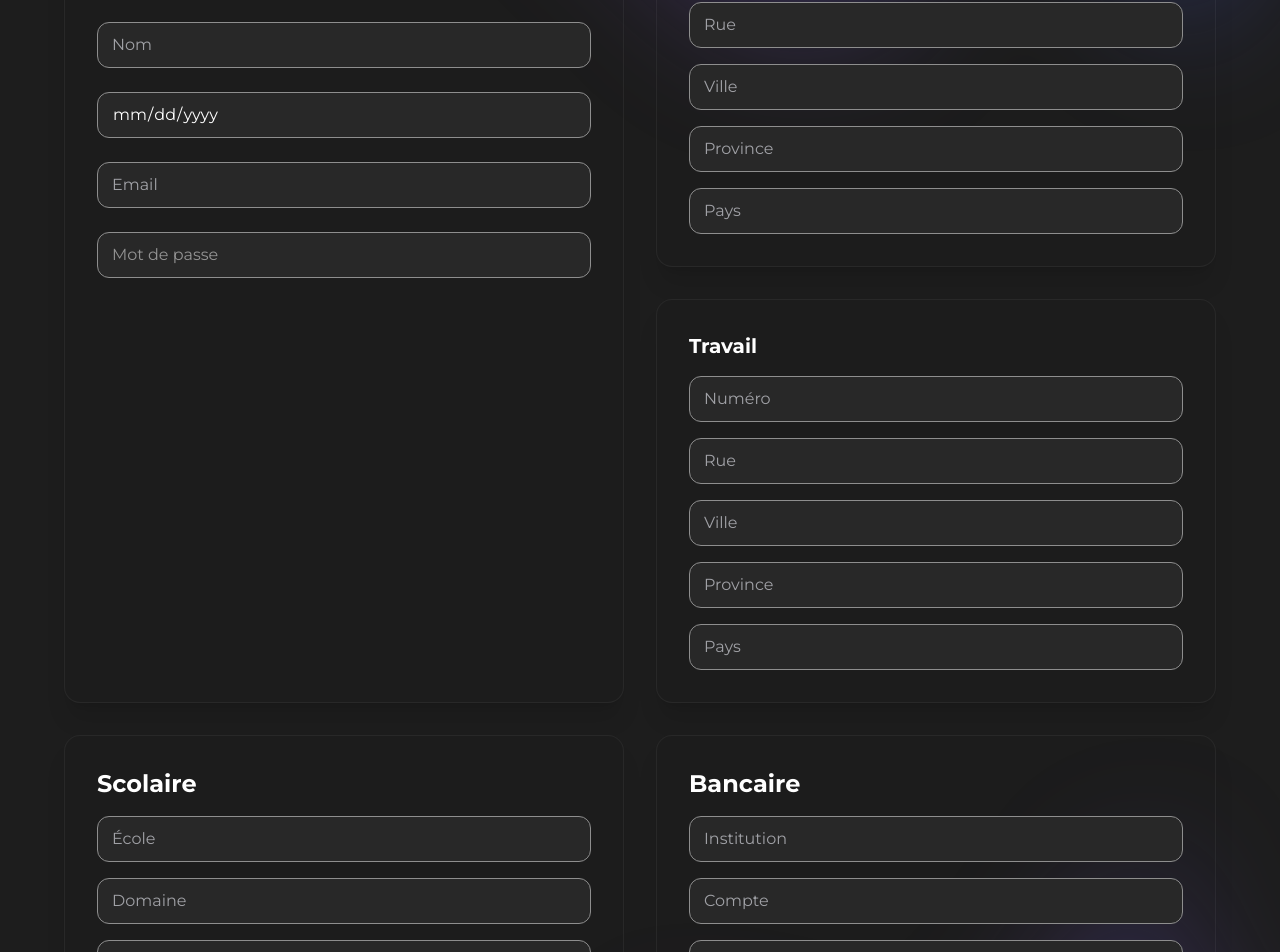
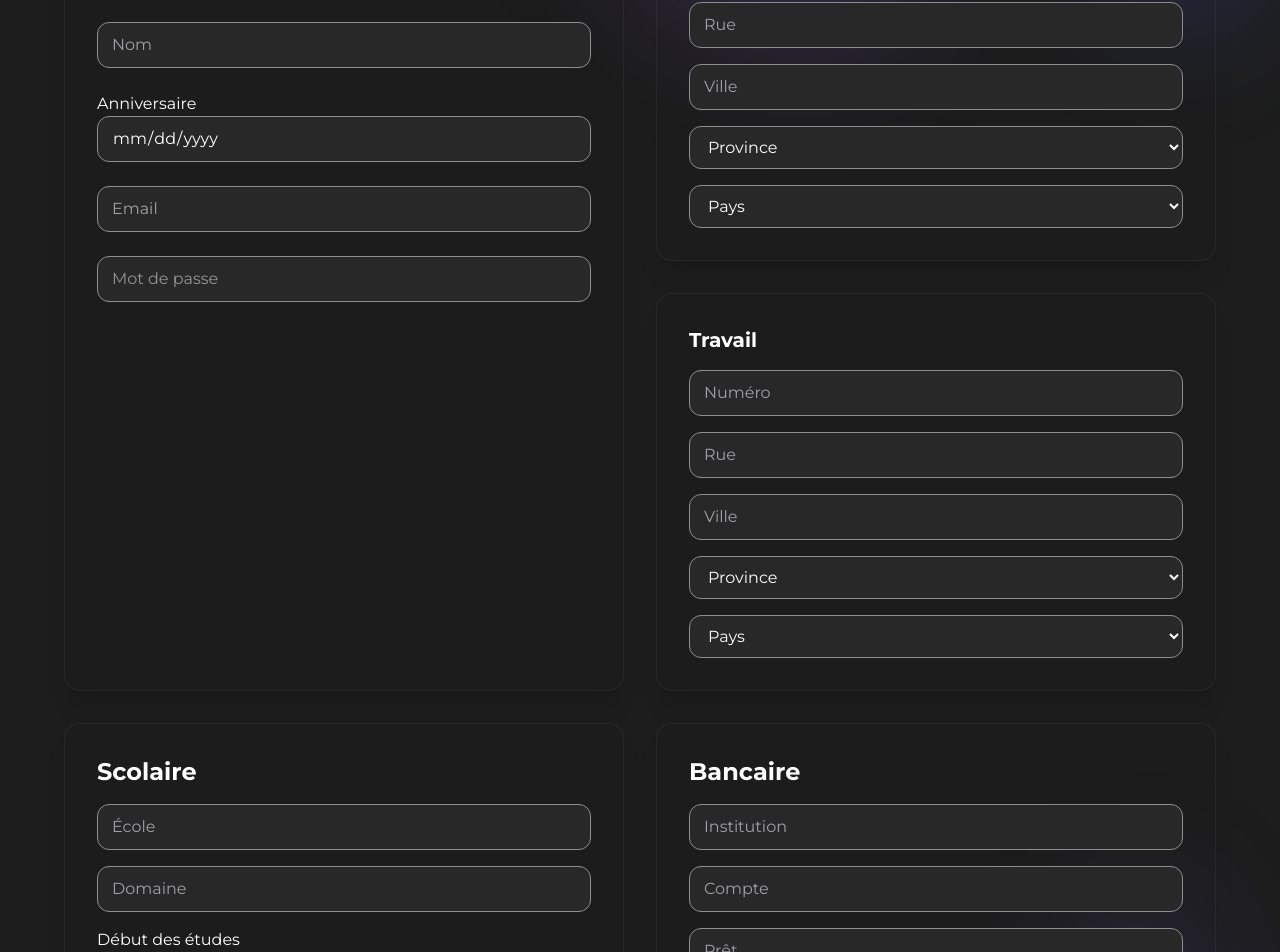
Before and after one commit to JRcard/PS-equipe1, a Vue app: page /profil in a window 1280 px wide. Shown: the part 321-1273 px from the top of the page. Built offline with nearby package versions, Linux system fonts and the light colour scheme; no server answers.

Commit message:
Ajout de label pour les date du form, changement d'input pour les province et le pays pour mettre un select

```diff
--- a/src/components/Profile.vue
+++ b/src/components/Profile.vue
@@ -1,5 +1,6 @@
 <template>
-    <div class="relative isolate bg-background min-h-screen px-6 lg:px-8 pt-24 text-white">
+
+    <div class="relative isolate bg-background min-h-screen px-6 lg:px-8 pt-24 text-white mb-6">
 
         <!-- BLOB TOP -->
         <div aria-hidden="true"
@@ -44,8 +45,11 @@
                 <input v-model="userData.lastName" :disabled="isDisable" placeholder="Nom"
                     class="w-full bg-input-bg border border-input-border text-text placeholder-text-secondaire px-3.5 py-2.5 rounded-xl focus:border-secondaire focus:ring-1 focus:ring-secondaire" />
 
-                <input type="date" v-model="userData.birthDate" :disabled="isDisable"
-                    class="w-full bg-input-bg border border-input-border text-text px-3.5 py-2.5 rounded-xl focus:border-secondaire focus:ring-1 focus:ring-secondaire" />
+                <div>
+                    <label for="birthDate">Anniversaire</label>
+                    <input type="date" v-model="userData.birthDate" :disabled="isDisable"
+                        class="w-full bg-input-bg border border-input-border text-text px-3.5 py-2.5 rounded-xl focus:border-secondaire focus:ring-1 focus:ring-secondaire" />
+                </div>
 
                 <input v-model="userData.email" :disabled="isDisable" placeholder="Email"
                     class="w-full bg-input-bg border border-input-border text-text placeholder-text-secondaire px-3.5 py-2.5 rounded-xl focus:border-secondaire focus:ring-1 focus:ring-secondaire" />
@@ -78,14 +82,31 @@
                     <input v-model="userAdresseOne.city" :disabled="isDisable" placeholder="Ville"
                         class="w-full bg-input-bg border border-input-border text-text placeholder-text-secondaire px-3.5 py-2.5 rounded-xl focus:border-secondaire focus:ring-1 focus:ring-secondaire" />
 
-                    <input v-model="userAdresseOne.province" :disabled="isDisable" placeholder="Province"
-                        class="w-full bg-input-bg border border-input-border text-text placeholder-text-secondaire px-3.5 py-2.5 rounded-xl focus:border-secondaire focus:ring-1 focus:ring-secondaire" />
+                    <select v-model="userAdresseOne.province" :disabled="isDisable"
+                        class="w-full bg-input-bg border border-input-border text-text placeholder-text-secondaire px-3.5 py-2.5 rounded-xl focus:border-secondaire focus:ring-1 focus:ring-secondaire">
+                        <option value="" selected>Province</option>
+                        <option value="QC">Québec</option>
+                        <option value="ON">Ontario</option>
+                        <option value="NL">Terre-Neuve-et-Labrador</option>
+                        <option value="NS">Nouvelle-Écosse</option>
+                        <option value="PE">Île-du-Prince-Édouard</option>
+                        <option value="NB">Nouveau-Brunswick</option>
+                        <option value="MB">Manitoba</option>
+                        <option value="SK">Saskatchewan</option>
+                        <option value="AB">Alberta</option>
+                        <option value="BC">Colombie-Britannique</option>
+                        <option value="YT">Yukon</option>
+                        <option value="NT">Territoires du Nord-Ouest</option>
+                        <option value="NU">Nunavut</option>
+                    </select>
 
-                    <input v-model="userAdresseOne.country" :disabled="isDisable" placeholder="Pays"
-                        class="w-full bg-input-bg border border-input-border text-text placeholder-text-secondaire px-3.5 py-2.5 rounded-xl focus:border-secondaire focus:ring-1 focus:ring-secondaire" />
+                    <select v-model="userAdresseOne.country"
+                        class="w-full bg-input-bg border border-input-border text-text placeholder-text-secondaire px-3.5 py-2.5 rounded-xl focus:border-secondaire focus:ring-1 focus:ring-secondaire">
+                        <option value="" selected>Pays</option>
+                        <option value="CA">Canada</option>
+                    </select>
 
-
-                    <button v-if="!isDisable" @click="delAdressFunction(userAdresseOne.type)" class="group w-fit self-start flex items-center gap-1.5 px-3 py-1.5 rounded-lg
+                    <button type="button" v-if="!isDisable" @click="delAdressFunction(userAdresseOne.type)" class="group w-fit self-start flex items-center gap-1.5 px-3 py-1.5 rounded-lg
          bg-linear-to-r from-red-600/80 to-red-800/80
          hover:from-red-500 hover:to-red-700
          text-white text-sm font-medium
@@ -116,16 +137,32 @@
                     <input v-model="userAdresseTwo.city" :disabled="isDisable" placeholder="Ville"
                         class="w-full bg-input-bg border border-input-border text-text placeholder-text-secondaire px-3.5 py-2.5 rounded-xl focus:border-secondaire focus:ring-1 focus:ring-secondaire" />
 
-                    <input v-model="userAdresseTwo.province" :disabled="isDisable" placeholder="Province"
-                        class="w-full bg-input-bg border border-input-border text-text placeholder-text-secondaire px-3.5 py-2.5 rounded-xl focus:border-secondaire focus:ring-1 focus:ring-secondaire" />
+                    <select v-model="userAdresseTwo.province" :disabled="isDisable"
+                        class="w-full bg-input-bg border border-input-border text-text placeholder-text-secondaire px-3.5 py-2.5 rounded-xl focus:border-secondaire focus:ring-1 focus:ring-secondaire">
+                        <option value="">Province</option>
+                        <option value="QC">Québec</option>
+                        <option value="ON">Ontario</option>
+                        <option value="NL">Terre-Neuve-et-Labrador</option>
+                        <option value="NS">Nouvelle-Écosse</option>
+                        <option value="PE">Île-du-Prince-Édouard</option>
+                        <option value="NB">Nouveau-Brunswick</option>
+                        <option value="MB">Manitoba</option>
+                        <option value="SK">Saskatchewan</option>
+                        <option value="AB">Alberta</option>
+                        <option value="BC">Colombie-Britannique</option>
+                        <option value="YT">Yukon</option>
+                        <option value="NT">Territoires du Nord-Ouest</option>
+                        <option value="NU">Nunavut</option>
+                    </select>
 
-                    <input v-model="userAdresseTwo.country" :disabled="isDisable" placeholder="Pays"
-                        class="w-full bg-input-bg border border-input-border text-text placeholder-text-secondaire px-3.5 py-2.5 rounded-xl focus:border-secondaire focus:ring-1 focus:ring-secondaire" />
+                    <select v-model="userAdresseTwo.country"
+                        class="w-full bg-input-bg border border-input-border text-text placeholder-text-secondaire px-3.5 py-2.5 rounded-xl focus:border-secondaire focus:ring-1 focus:ring-secondaire">
+                        <option value="" selected>Pays</option>
+                        <option value="CA">Canada</option>
+                    </select>
 
 
-
-
-                    <button v-if="!isDisable" @click="delAdressFunction(userAdresseTwo.type)" class="group w-fit self-start flex items-center gap-1.5 px-3 py-1.5 rounded-lg
+                    <button type="button" v-if="!isDisable" @click="delAdressFunction(userAdresseTwo.type)" class="group w-fit self-start flex items-center gap-1.5 px-3 py-1.5 rounded-lg
          bg-linear-to-r from-red-600/80 to-red-800/80
          hover:from-red-500 hover:to-red-700
          text-white text-sm font-medium
@@ -154,14 +191,21 @@
                 <input v-model="schoolDetail.fieldOfStudy" :disabled="isDisable" placeholder="Domaine"
                     class="w-full bg-input-bg border border-input-border text-text placeholder-text-secondaire px-3.5 py-2.5 rounded-xl focus:border-secondaire focus:ring-1 focus:ring-secondaire" />
 
-                <input type="date" v-model="schoolDetail.startDate" :disabled="isDisable"
-                    class="w-full bg-input-bg border border-input-border text-text placeholder-text-secondaire px-3.5 py-2.5 rounded-xl focus:border-secondaire focus:ring-1 focus:ring-secondaire" />
+                <div>
+                    <label for="startDate">Début des études</label>
+                    <input type="date" v-model="schoolDetail.startDate" :disabled="isDisable" id="startDate"
+                        class="w-full bg-input-bg border border-input-border text-text placeholder-text-secondaire px-3.5 py-2.5 rounded-xl focus:border-secondaire focus:ring-1 focus:ring-secondaire" />
+                </div>
 
-                <input type="date" v-model="schoolDetail.projectedEndDate" :disabled="isDisable"
-                    class="w-full bg-input-bg border border-input-border text-text placeholder-text-secondaire px-3.5 py-2.5 rounded-xl focus:border-secondaire focus:ring-1 focus:ring-secondaire" />
+                <div>
+                    <label for="projectedEndDate">Fin prévu des études</label>
+                    <input type="date" v-model="schoolDetail.projectedEndDate" :disabled="isDisable"
+                        id="projectedEndDate"
+                        class="w-full bg-input-bg border border-input-border text-text placeholder-text-secondaire px-3.5 py-2.5 rounded-xl focus:border-secondaire focus:ring-1 focus:ring-secondaire" />
+                </div>
 
 
-                <button v-if="!isDisable" @click="delDetailFunction('school-details')" class="group w-fit self-start flex items-center gap-1.5 px-3 py-1.5 rounded-lg
+                <button type="button" v-if="!isDisable" @click="delDetailFunction('school-details')" class="group w-fit self-start flex items-center gap-1.5 px-3 py-1.5 rounded-lg
          bg-linear-to-r from-red-600/80 to-red-800/80
          hover:from-red-500 hover:to-red-700
          text-white text-sm font-medium
@@ -197,7 +241,7 @@
                     class="w-full bg-input-bg border border-input-border text-text placeholder-text-secondaire px-3.5 py-2.5 rounded-xl focus:border-secondaire focus:ring-1 focus:ring-secondaire" />
 
 
-                <button v-if="!isDisable" @click="delDetailFunction('banking-details')" class="group w-fit self-start flex items-center gap-1.5 px-3 py-1.5 rounded-lg
+                <button type="button" v-if="!isDisable" @click="delDetailFunction('banking-details')" class="group w-fit self-start flex items-center gap-1.5 px-3 py-1.5 rounded-lg
          bg-linear-to-r from-red-600/80 to-red-800/80
          hover:from-red-500 hover:to-red-700
          text-white text-sm font-medium
```
Also changed, not shown: 1 other file (tests, documents, lock files or other folders).
